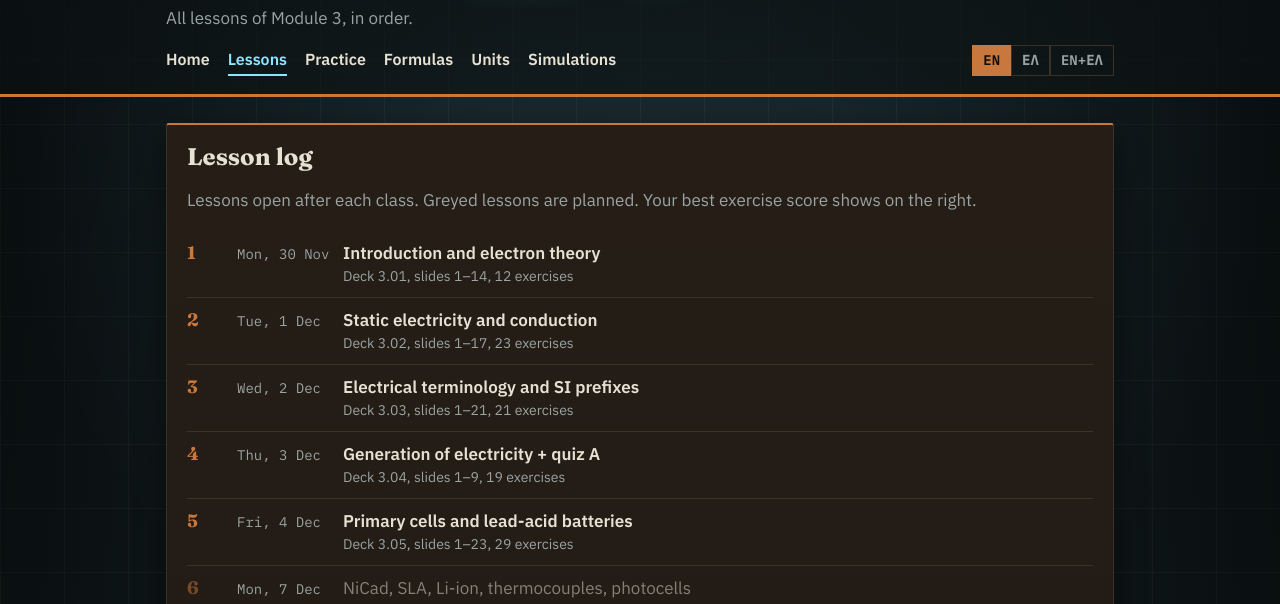
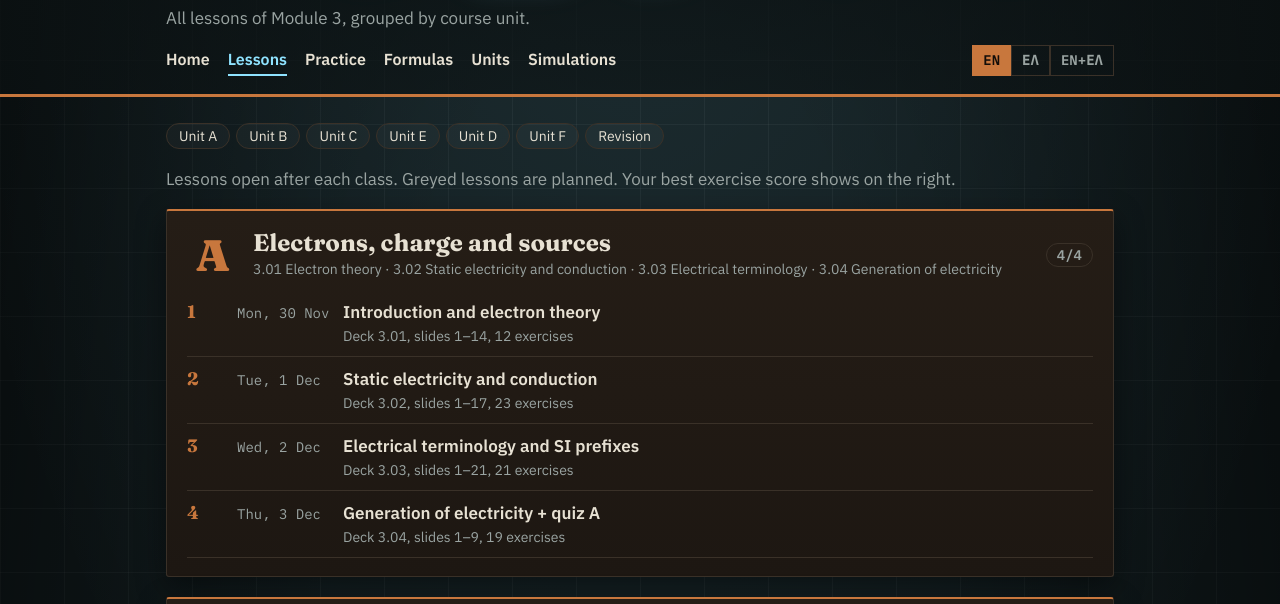
Before and after one commit to tsiamis3/M03-Electrical-Fundamentals, a plain HTML site: page lessons.html in a window 1280 px wide. Shown: the part 196-800 px from the top of the page. Drawn offline with Linux system fonts and the light colour scheme.

Commit message:
Group lessons into course units A–F + final revision
- make_lessons.py: UNITS table (from the L01 notes), unit field per lesson
- lessons.html: one panel per unit with topics, progress and jump links
- practice.html: Units filter; lesson/home pages show the unit
- README: unit table and how lessons are assigned

Co-Authored-By: Claude Opus 5.5 <noreply@anthropic.com>
Claude-Session: https://claude.ai/code/session_01CbXUyRHWj4DxEM5FHJfaGc

```diff
--- a/assets/core.js
+++ b/assets/core.js
@@ -98,6 +98,13 @@ class Site {
 
   static lessons() { return (window.M3_LESSONS && window.M3_LESSONS.lessons) || []; }
   static lesson(id) { return Site.lessons().find(x => x.id === id); }
+  // Course units (A–F + R), in teaching order (the order of their first lesson).
+  static units() {
+    const u = (window.M3_LESSONS && window.M3_LESSONS.units) || {}, ls = Site.lessons();
+    const first = k => { const i = ls.findIndex(l => l.unit === k); return i < 0 ? 1e9 : i; };
+    return Object.keys(u).sort((a, b) => first(a) - first(b)).map(k => ({id: k, ...u[k], lessons: ls.filter(l => l.unit === k)}));
+  }
+  static unitName(k) { const u = ((window.M3_LESSONS || {}).units || {})[k]; return u ? (k === 'R' ? '' : `Unit ${k}: `) + u.title.en : ''; }
   static published() { return Site.lessons().filter(x => x.status === 'published'); }
   static fmtDate(iso) {
     const d = new Date(iso + 'T12:00:00');
--- a/assets/lab.css
+++ b/assets/lab.css
@@ -108,6 +108,17 @@ legend { font-family: var(--display); font-weight: 700; font-size: 18px; margin-
 .today .no small { display: block; font: 600 14px var(--mono); color: var(--mute); margin-top: 8px; }
 .today h2 { font-size: 32px; margin-bottom: 6px; }
 
+/* ---------- course units (lessons page) ---------- */
+.unit-jump { margin-bottom: 14px; }
+.unit { scroll-margin-top: 12px; }
+.unit-head { display: grid; grid-template-columns: 52px minmax(0, 1fr) auto; gap: 14px; align-items: center; margin-bottom: 10px; }
+.unit-head h2 { margin: 0; }
+.unit-head p { margin: 2px 0 0; }
+.unit-head .alt { display: block; font-size: 16px; color: var(--mute); font-weight: 400; }
+.unit-head .letter { font: 900 44px/1 var(--display); color: var(--copper); text-align: center; }
+@media (max-width: 560px) { .unit-head { grid-template-columns: 30px minmax(0, 1fr) auto; gap: 10px; } .unit-head .letter { font-size: 30px; } .unit-head h2 { font-size: 20px; } }
+.unit-head .progress { font: 600 14px var(--mono); color: var(--mute); border: 1px solid var(--line); border-radius: 99px; padding: 2px 10px; }
+
 /* ---------- lesson log (a real sequence, so it is numbered) ---------- */
 .log { list-style: none; margin: 0; padding: 0; }
 .log li { display: grid; grid-template-columns: 40px 96px minmax(0, 1fr) auto; gap: 10px; align-items: baseline;
--- a/data/lessons.js
+++ b/data/lessons.js
@@ -82,6 +82,81 @@ window.M3_LESSONS = {
    "el": "Κινητήρες AC"
   }
  },
+ "units": {
+  "A": {
+   "topics": [
+    "3.01",
+    "3.02",
+    "3.03",
+    "3.04"
+   ],
+   "title": {
+    "en": "Electrons, charge and sources",
+    "el": "Ηλεκτρόνια, φορτίο και πηγές"
+   }
+  },
+  "B": {
+   "topics": [
+    "3.05",
+    "3.06",
+    "3.07",
+    "3.08"
+   ],
+   "title": {
+    "en": "DC sources and circuits",
+    "el": "Πηγές και κυκλώματα DC"
+   }
+  },
+  "C": {
+   "topics": [
+    "3.09",
+    "3.10",
+    "3.11"
+   ],
+   "title": {
+    "en": "Capacitance, magnetism, inductance",
+    "el": "Χωρητικότητα, μαγνητισμός, αυτεπαγωγή"
+   }
+  },
+  "D": {
+   "topics": [
+    "3.12"
+   ],
+   "title": {
+    "en": "DC machines",
+    "el": "Μηχανές DC"
+   }
+  },
+  "E": {
+   "topics": [
+    "3.13",
+    "3.14",
+    "3.16"
+   ],
+   "title": {
+    "en": "AC theory and circuits",
+    "el": "Θεωρία και κυκλώματα AC"
+   }
+  },
+  "F": {
+   "topics": [
+    "3.15",
+    "3.17",
+    "3.18"
+   ],
+   "title": {
+    "en": "Transformers and AC machines",
+    "el": "Μετασχηματιστές και μηχανές AC"
+   }
+  },
+  "R": {
+   "topics": [],
+   "title": {
+    "en": "Final revision",
+    "el": "Τελική επανάληψη"
+   }
+  }
+ },
  "lessons": [
   {
    "id": "L01",
@@ -91,6 +166,7 @@ window.M3_LESSONS = {
     "3.01"
    ],
    "slides": "1–14",
+   "unit": "A",
    "title": {
     "en": "Introduction and electron theory",
     "el": "Εισαγωγή και θεωρία ηλεκτρονίων"
@@ -107,6 +183,7 @@ window.M3_LESSONS = {
     "3.02"
    ],
    "slides": "1–17",
+   "unit": "A",
    "title": {
     "en": "Static electricity and conduction",
     "el": "Στατικός ηλεκτρισμός και αγωγή"
@@ -123,6 +200,7 @@ window.M3_LESSONS = {
     "3.03"
    ],
    "slides": "1–21",
+   "unit": "A",
    "title": {
     "en": "Electrical terminology and SI prefixes",
     "el": "Ηλεκτρική ορολογία και προθέματα SI"
@@ -139,6 +217,7 @@ window.M3_LESSONS = {
     "3.04"
    ],
    "slides": "1–9",
+   "unit": "A",
    "title": {
     "en": "Generation of electricity + quiz A",
     "el": "Παραγωγή ηλεκτρισμού + quiz Α"
@@ -155,6 +234,7 @@ window.M3_LESSONS = {
     "3.05"
    ],
    "slides": "1–23",
+   "unit": "B",
    "title": {
     "en": "Primary cells and lead-acid batteries",
     "el": "Πρωτογενή στοιχεία και μπαταρίες μολύβδου"
@@ -171,6 +251,7 @@ window.M3_LESSONS = {
     "3.05"
    ],
    "slides": "24–41",
+   "unit": "B",
    "title": {
     "en": "NiCad, SLA, Li-ion, thermocouples, photocells",
     "el": "NiCad, SLA, Li-ion, θερμοζεύγη, φωτοκύτταρα"
@@ -187,6 +268,7 @@ window.M3_LESSONS = {
     "3.06"
    ],
    "slides": "1–26",
+   "unit": "B",
    "title": {
     "en": "Series circuits, KVL, voltage dividers",
     "el": "Κυκλώματα σε σειρά, KVL, διαιρέτες τάσης"
@@ -203,6 +285,7 @@ window.M3_LESSONS = {
     "3.06"
    ],
    "slides": "27–45",
+   "unit": "B",
    "title": {
     "en": "Parallel circuits, KCL, internal resistance",
     "el": "Παράλληλα κυκλώματα, KCL, εσωτερική αντίσταση"
@@ -219,6 +302,7 @@ window.M3_LESSONS = {
     "3.07"
    ],
    "slides": "1–24",
+   "unit": "B",
    "title": {
     "en": "Resistance, resistivity, wire sizes",
     "el": "Αντίσταση, ειδική αντίσταση, διατομές καλωδίων"
@@ -235,6 +319,7 @@ window.M3_LESSONS = {
     "3.07"
    ],
    "slides": "25–60",
+   "unit": "B",
    "title": {
     "en": "Variable resistors, Wheatstone bridge, colour code",
     "el": "Μεταβλητές αντιστάσεις, γέφυρα Wheatstone, χρωματικός κώδικας"
@@ -251,6 +336,7 @@ window.M3_LESSONS = {
     "3.08"
    ],
    "slides": "1–13",
+   "unit": "B",
    "title": {
     "en": "Work, energy and power",
     "el": "Έργο, ενέργεια και ισχύς"
@@ -270,6 +356,7 @@ window.M3_LESSONS = {
     "3.08"
    ],
    "slides": "",
+   "unit": "B",
    "title": {
     "en": "DC exercises",
     "el": "Ασκήσεις DC"
@@ -293,6 +380,7 @@ window.M3_LESSONS = {
     "3.08"
    ],
    "slides": "",
+   "unit": "B",
    "title": {
     "en": "Test 1: units A and B",
     "el": "Τεστ 1: ενότητες Α και Β"
@@ -309,6 +397,7 @@ window.M3_LESSONS = {
     "3.09"
    ],
    "slides": "1–23",
+   "unit": "C",
    "title": {
     "en": "Capacitors: function, factors, types",
     "el": "Πυκνωτές: λειτουργία, παράγοντες, τύποι"
@@ -325,6 +414,7 @@ window.M3_LESSONS = {
     "3.09"
    ],
    "slides": "24–39",
+   "unit": "C",
    "title": {
     "en": "Capacitors in circuits, RC, reactance",
     "el": "Πυκνωτές σε κυκλώματα, RC, χωρητική αντίσταση"
@@ -341,6 +431,7 @@ window.M3_LESSONS = {
     "3.10"
    ],
    "slides": "1–23",
+   "unit": "C",
    "title": {
     "en": "Magnetism and magnetic materials",
     "el": "Μαγνητισμός και μαγνητικά υλικά"
@@ -357,6 +448,7 @@ window.M3_LESSONS = {
     "3.10"
    ],
    "slides": "24–47",
+   "unit": "C",
    "title": {
     "en": "Electromagnets, hand rules, hysteresis",
     "el": "Ηλεκτρομαγνήτες, κανόνες χεριού, υστέρηση"
@@ -373,6 +465,7 @@ window.M3_LESSONS = {
     "3.11"
    ],
    "slides": "1–27",
+   "unit": "C",
    "title": {
     "en": "Induction, Lenz, inductors",
     "el": "Επαγωγή, Lenz, πηνία"
@@ -391,6 +484,7 @@ window.M3_LESSONS = {
     "3.11"
    ],
    "slides": "",
+   "unit": "C",
    "title": {
     "en": "Review C + test 2",
     "el": "Επανάληψη Γ + τεστ 2"
@@ -407,6 +501,7 @@ window.M3_LESSONS = {
     "3.13"
    ],
    "slides": "1–25",
+   "unit": "E",
    "title": {
     "en": "AC theory and AC values",
     "el": "Θεωρία AC και τιμές AC"
@@ -423,6 +518,7 @@ window.M3_LESSONS = {
     "3.14"
    ],
    "slides": "1–15",
+   "unit": "E",
    "title": {
     "en": "Impedance, series RLC",
     "el": "Σύνθετη αντίσταση, RLC σε σειρά"
@@ -439,6 +535,7 @@ window.M3_LESSONS = {
     "3.14"
    ],
    "slides": "16–35",
+   "unit": "E",
    "title": {
     "en": "Parallel AC, resonance, power factor",
     "el": "Παράλληλα AC, συντονισμός, συντελεστής ισχύος"
@@ -455,6 +552,7 @@ window.M3_LESSONS = {
     "3.16"
    ],
    "slides": "1–18",
+   "unit": "E",
    "title": {
     "en": "Filters",
     "el": "Φίλτρα"
@@ -473,6 +571,7 @@ window.M3_LESSONS = {
     "3.16"
    ],
    "slides": "",
+   "unit": "E",
    "title": {
     "en": "AC exercises + test 3",
     "el": "Ασκήσεις AC + τεστ 3"
@@ -489,6 +588,7 @@ window.M3_LESSONS = {
     "3.12"
    ],
    "slides": "1–28",
+   "unit": "D",
    "title": {
     "en": "DC generator: principle and construction",
     "el": "Γεννήτρια DC: αρχή και κατασκευή"
@@ -505,6 +605,7 @@ window.M3_LESSONS = {
     "3.12"
    ],
    "slides": "29–46",
+   "unit": "D",
    "title": {
     "en": "DC generator types, armature reaction",
     "el": "Τύποι γεννητριών DC, αντίδραση τυμπάνου"
@@ -521,6 +622,7 @@ window.M3_LESSONS = {
     "3.12"
    ],
    "slides": "47–83",
+   "unit": "D",
    "title": {
     "en": "DC motors",
     "el": "Κινητήρες DC"
@@ -537,6 +639,7 @@ window.M3_LESSONS = {
     "3.12"
    ],
    "slides": "84–98",
+   "unit": "D",
    "title": {
     "en": "Losses, maintenance, starter-generator",
     "el": "Απώλειες, συντήρηση, starter-generator"
@@ -553,6 +656,7 @@ window.M3_LESSONS = {
     "3.15"
    ],
    "slides": "1–12",
+   "unit": "F",
    "title": {
     "en": "Transformers: construction and turns ratio",
     "el": "Μετασχηματιστές: κατασκευή και λόγος σπειρών"
@@ -569,6 +673,7 @@ window.M3_LESSONS = {
     "3.15"
    ],
    "slides": "13–30",
+   "unit": "F",
    "title": {
     "en": "Transformer losses, three-phase, autotransformer",
     "el": "Απώλειες, τριφασικά, αυτομετασχηματιστής"
@@ -585,6 +690,7 @@ window.M3_LESSONS = {
     "3.17"
    ],
    "slides": "1–30",
+   "unit": "F",
    "title": {
     "en": "AC generators",
     "el": "Γεννήτριες AC"
@@ -601,6 +707,7 @@ window.M3_LESSONS = {
     "3.18"
    ],
    "slides": "1–32",
+   "unit": "F",
    "title": {
     "en": "AC motors",
     "el": "Κινητήρες AC"
@@ -620,6 +727,7 @@ window.M3_LESSONS = {
     "3.18"
    ],
    "slides": "",
+   "unit": "F",
    "title": {
     "en": "Machines exercises",
     "el": "Ασκήσεις μηχανών"
@@ -639,6 +747,7 @@ window.M3_LESSONS = {
     "3.18"
    ],
    "slides": "",
+   "unit": "F",
    "title": {
     "en": "Test 4: machines",
     "el": "Τεστ 4: μηχανές"
@@ -672,6 +781,7 @@ window.M3_LESSONS = {
     "3.18"
    ],
    "slides": "",
+   "unit": "R",
    "title": {
     "en": "Mock exam 1",
     "el": "Mock exam 1"
--- a/lessons.html
+++ b/lessons.html
@@ -8,34 +8,51 @@
 </head>
 <body>
 <main>
-  <section class="panel"><h2>Lesson log</h2>
-    <p class="mute">Lessons open after each class. Greyed lessons are planned. Your best exercise score shows on the right.</p>
-    <ol class="log" id="log"></ol></section>
+  <nav class="chips unit-jump" id="jump" aria-label="Units"></nav>
+  <p class="mute">Lessons open after each class. Greyed lessons are planned. Your best exercise score shows on the right.</p>
+  <div id="units"></div>
 </main>
 <script src="data/lessons.js"></script>
 <script src="data/bank.js"></script>
 <script src="assets/core.js"></script>
 <script>
-// Full lesson log with the Christmas break row in its place.
+// All lessons grouped by course unit (A–F, then the final revision), with the Christmas break in its place.
 class LessonLog {
-  constructor() { this.bank = new Bank(window.M3_BANK); this.breaks = (window.M3_LESSONS.breaks || []).slice(); }
-  row(l, best) {
-    const pub = l.status === 'published', n = this.bank.pick({lessons: [l.id]}).length, b = best['lesson-' + l.id];
+  constructor() { this.bank = new Bank(window.M3_BANK); this.breaks = window.M3_LESSONS.breaks || []; this.best = Store.get('best', {}); }
+  row(l) {
+    const pub = l.status === 'published', n = this.bank.pick({lessons: [l.id]}).length, b = this.best['lesson-' + l.id];
     const title = pub ? `<a href="lesson.html?id=${l.id}">${esc(l.title.en)}</a>` : esc(l.title.en);
     const sub = l.kind === 'lesson' ? `Deck ${l.topics.join(', ')}, slides ${l.slides}` : (l.kind === 'test' ? 'Test' : 'Exercises');
     return `<li class="${pub ? '' : 'planned'}"><span class="n">${l.n}</span><span class="d">${esc(Site.fmtDate(l.date))}</span>
       <span class="t">${title}<small>${esc(sub)}${pub ? ', ' + n + ' exercises' : ''}</small></span>
       <span class="q">${b ? b.ok + '/' + b.n : ''}</span></li>`;
   }
+  // Break rows that fall between the previous lesson and this one.
+  breakBefore(prev, l) {
+    return this.breaks.filter(b => b.from < l.date && (!prev || b.from > prev.date))
+      .map(b => `<li class="break">${esc(b.label)}, ${esc(Site.fmtDate(b.from))} to ${esc(Site.fmtDate(b.to))}</li>`).join('');
+  }
+  unit(u) {
+    const ls = u.lessons, done = ls.filter(l => l.status === 'published').length;
+    const topics = u.topics.map(t => `${t} ${esc(window.M3_LESSONS.topics[t].en)}`).join(' · ');
+    const all = Site.lessons();
+    const rows = ls.map(l => this.breakBefore(all[all.indexOf(l) - 1], l) + this.row(l)).join('');
+    return `<section class="panel unit" id="unit-${u.id}">
+      <div class="unit-head"><span class="letter">${u.id === 'R' ? '★' : u.id}</span><div>
+        <h2>${Lang.t(u.title)}</h2>
+        <p class="mute small">${topics || 'Whole syllabus'}</p></div>
+        <span class="progress" title="Lessons published">${done}/${ls.length}</span></div>
+      <ol class="log">${rows}</ol></section>`;
+  }
+  render() {
+    const units = Site.units();
+    $('jump').innerHTML = units.map(u => `<a class="chip" href="#unit-${u.id}">${u.id === 'R' ? 'Revision' : 'Unit ' + u.id}</a>`).join('');
+    $('units').innerHTML = units.map(u => this.unit(u)).join('');
+  }
   init() {
-    Site.header('All lessons of Module 3, in order.');
-    const best = Store.get('best', {});
-    $('log').innerHTML = Site.lessons().map(l => {
-      let pre = '';
-      while (this.breaks.length && this.breaks[0].from < l.date) { const b = this.breaks.shift();
-        pre += `<li class="break">${esc(b.label)}, ${esc(Site.fmtDate(b.from))} to ${esc(Site.fmtDate(b.to))}</li>`; }
-      return pre + this.row(l, best);
-    }).join('');
+    Site.header('All lessons of Module 3, grouped by course unit.');
+    this.render();
+    document.addEventListener('langchange', () => this.render());
   }
 }
 new LessonLog().init();
```
Also changed, not shown: index.html (+1 -1 lines), lesson.html (+1 -1 lines), practice.html (+10 -2 lines), 2 other files.
